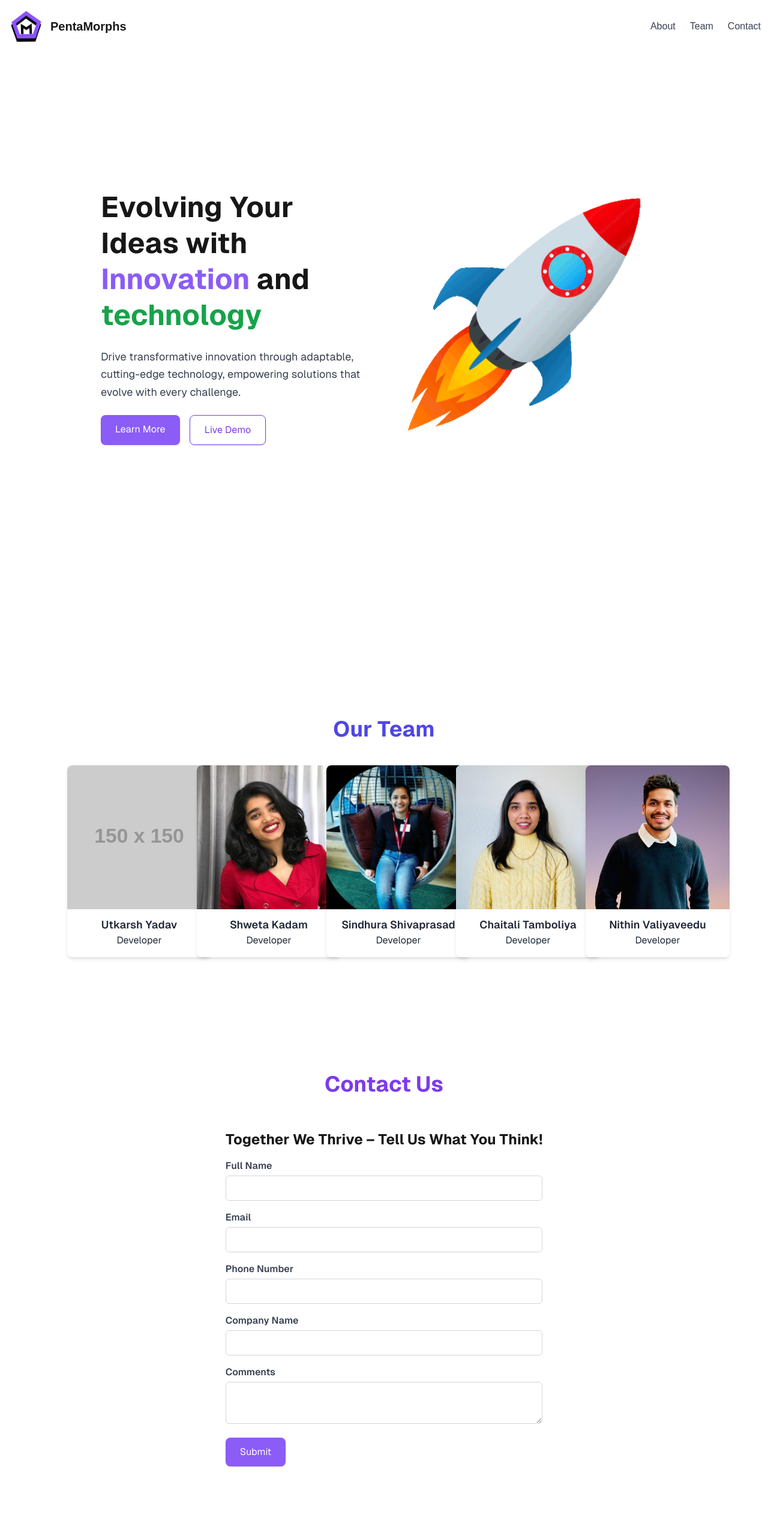
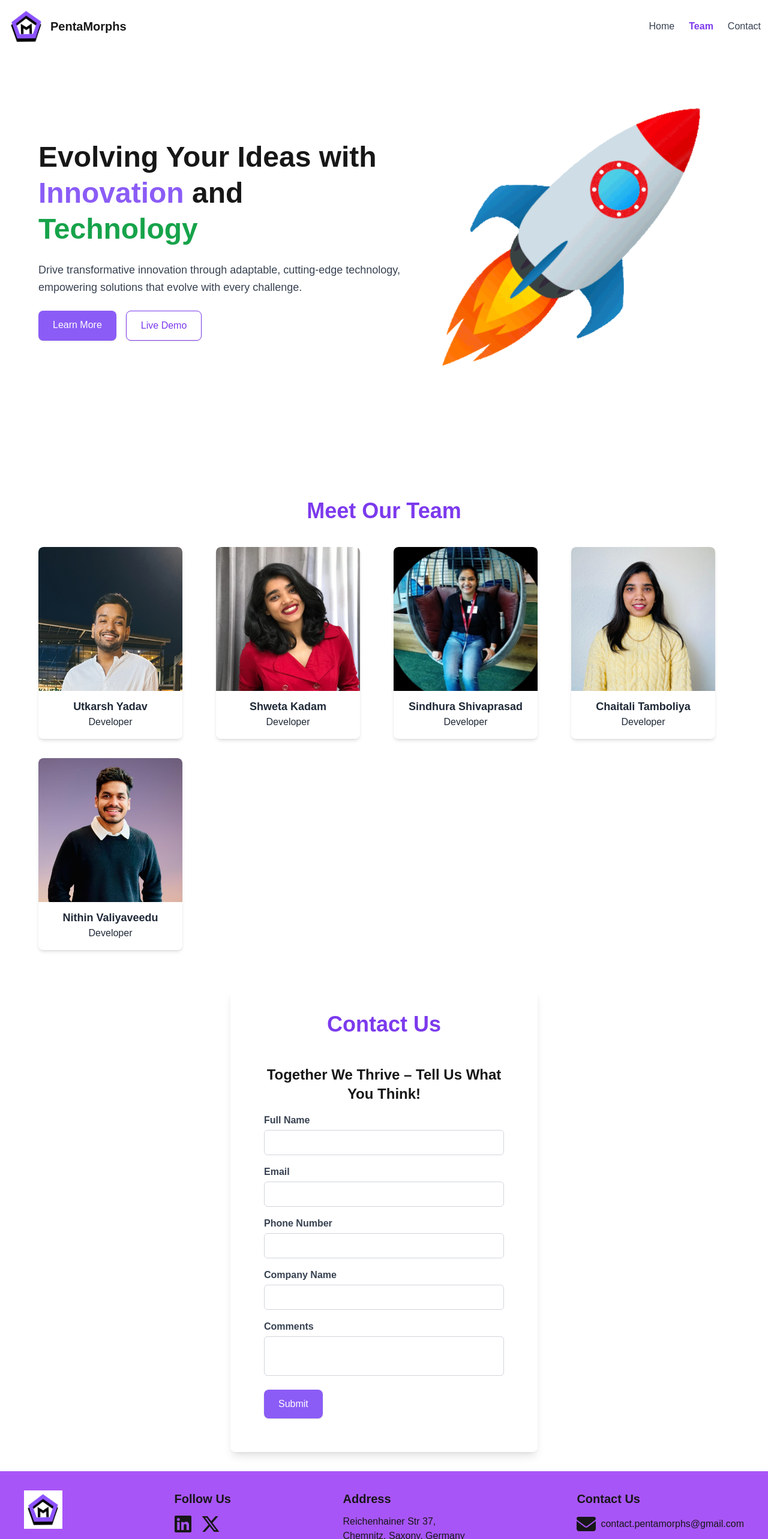
Before and after one commit to Uyadav207/denkMinds, a Next.js app: page / in a window 1280 px wide. Shown: the top 2566 px of the page at 60% size. Built offline with nearby package versions, Linux system fonts and the light colour scheme.

Commit message:
Updated layout implmented different sections with smooth scroll

```diff
--- a/src/app/components/ContactForm.tsx
+++ b/src/app/components/ContactForm.tsx
@@ -3,10 +3,10 @@ import Forms from './forms/Forms';
 
 const ContactForm = () => {
   return (
-    <section id="contactform" className="py-20">
-      <h2 className="text-4xl font-bold text-violet-600 text-center mb-10">Contact Us</h2>
-      <div className="container mx-auto w-full">
-        <div className="flex justify-start">
+    <section id="contactform" className="flex items-center justify-center min-h-screen p-8">
+      <div className="max-w-lg w-full bg-white shadow-lg rounded-lg p-10">
+        <h2 className="text-4xl font-bold text-violet-600 text-center mb-8">Contact Us</h2>
+        <div className="flex justify-center">
           <Forms />
         </div>
       </div>
--- a/src/app/components/Header.tsx
+++ b/src/app/components/Header.tsx
@@ -1,30 +1,44 @@
-'use client'
+'use client';
 
-import React, { useState, useEffect } from 'react'
-import Link from "next/link"
-import Image from 'next/image'
+import React, { useState, useEffect } from 'react';
+import Link from 'next/link';
+import Image from 'next/image';
 
 const Header = () => {
-  const [isScrolled, setIsScrolled] = useState(false)
+  const [isScrolled, setIsScrolled] = useState(false);
+  const [activeSection, setActiveSection] = useState('');
 
   useEffect(() => {
     const handleScroll = () => {
-      if (window.scrollY > 90) {
-        setIsScrolled(true)
-      } else {
-        setIsScrolled(false)
-      }
-    }
+      // Update scroll state
+      setIsScrolled(window.scrollY > 90);
 
-    window.addEventListener('scroll', handleScroll)
-    return () => window.removeEventListener('scroll', handleScroll)
-  }, [])
+      // Determine which section is active based on scroll position
+      const sections = ['home', 'team', 'contactform'];
+      let currentSection = '';
+
+      sections.forEach(section => {
+        const element = document.getElementById(section);
+        if (element) {
+          const rect = element.getBoundingClientRect();
+          if (rect.top >= 0 && rect.top < window.innerHeight / 2) {
+            currentSection = section;
+          }
+        }
+      });
+
+      setActiveSection(currentSection);
+    };
+
+    window.addEventListener('scroll', handleScroll);
+    return () => window.removeEventListener('scroll', handleScroll);
+  }, []);
 
   return (
     <header
-      className={`transition-all duration-700 bg-white ${
-        isScrolled ? 'shadow-md fixed top-0' : ''
-      } w-full z-10 `}
+      className={`transition-all duration-700 bg-white fixed top-0 left-0 w-full z-50 ${
+        isScrolled ? 'shadow-md' : ''
+      }`}
     >
       <div className="container mx-auto flex justify-between items-center p-3">
         <div className="flex items-center space-x-2">
@@ -42,27 +56,33 @@ const Header = () => {
 
         <nav className="flex space-x-6">
           <Link
-            href="#about"
-            className="text-gray-700 hover:text-indigo-600 cursor-pointer"
+            href="#home"
+            className={`cursor-pointer ${
+              activeSection === 'home' ? 'text-violet-600 font-bold' : 'text-gray-700'
+            } hover:text-green-600`}
           >
-            About
+            Home
           </Link>
           <Link
             href="#team"
-            className="text-gray-700 hover:text-indigo-600 cursor-pointer"
+            className={`cursor-pointer ${
+              activeSection === 'team' ? 'text-violet-600 font-bold' : 'text-gray-700'
+            } hover:text-green-600`}
           >
             Team
           </Link>
           <Link
             href="#contactform"
-            className="text-gray-700 hover:text-indigo-600 cursor-pointer"
+            className={`cursor-pointer ${
+              activeSection === 'contactform' ? 'text-violet-600 font-bold' : 'text-gray-700'
+            } hover:text-green-600`}
           >
             Contact
           </Link>
         </nav>
       </div>
     </header>
-  )
-}
+  );
+};
 
-export default Header
+export default Header;
--- a/src/app/components/Home.tsx
+++ b/src/app/components/Home.tsx
@@ -1,14 +1,15 @@
-import Image from "next/image"
-import React from 'react'
+import Image from "next/image";
+import React from 'react';
 
-const Home: React.FC = () => {return (
-  <div className="flex flex-col items-center justify-start min-h-screen py-8">
-    <main className="flex flex-col md:flex-row items-center justify-between w-full max-w-5xl px-8 md:px-10 space-y-8 md:space-y-0 md:space-x-12">
+const Home: React.FC = () => {
+  return (
+    <section id="home" className="flex items-center justify-center min-h-screen p-8">
+      <main className="flex flex-col md:flex-row items-center justify-between w-full max-w-6xl space-y-8 md:space-y-0 md:space-x-12">
         <div className="flex flex-col items-start text-left space-y-6 md:w-2/3">
           <h1 className="text-5xl font-bold leading-tight">
             Evolving Your Ideas with{' '}
             <span className="text-violet-500">Innovation</span> and{' '}
-          <span className="text-green-600">technology</span>
+            <span className="text-green-600">Technology</span>
           </h1>
 
           <p className="mt-2 text-lg text-gray-700 leading-relaxed">
@@ -32,7 +33,7 @@ const Home: React.FC = () => {return (
         </div>
 
         {/* Logo Container */}
-      <div className="flex flex-col justify-end">
+        <div className="flex flex-col justify-center">
           <Image
             src="/rocket.gif"
             alt="logo_rocket"
@@ -43,7 +44,8 @@ const Home: React.FC = () => {return (
           />
         </div>
       </main>
-  </div>
-)}
+    </section>
+  );
+};
 
-export default Home
+export default Home;
--- a/src/app/components/Team.tsx
+++ b/src/app/components/Team.tsx
@@ -1,13 +1,14 @@
-import React from 'react'
-import TeamCard from './cards/TeamCard.tsx'
-import { teamMembers } from '../../data/teamData.ts'
+import React from 'react';
+import TeamCard from './cards/TeamCard';
+import { teamMembers } from '../../data/teamData';
 
 const Team = () => (
-  <section id="team" className="py-20">
-    <h2 className="text-4xl font-bold text-indigo-600 text-center mb-10">
-      Our Team
+  <section id="team" className="flex items-center justify-center min-h-screen bg-gray- p-8">
+    <div className="max-w-6xl w-full">
+      <h2 className="text-4xl font-bold text-violet-600 text-center mb-10">
+        Meet Our Team
       </h2>
-    <div className="container mx-auto grid grid-cols-1 sm:grid-cols-2 md:grid-cols-3 lg:grid-cols-5 gap-6">
+      <div className="grid grid-cols-1 sm:grid-cols-2 md:grid-cols-3 lg:grid-cols-4 gap-8">
         {teamMembers.map((member, index) => (
           <TeamCard
             key={index}
@@ -19,7 +20,8 @@ const Team = () => (
           />
         ))}
       </div>
+    </div>
   </section>
-)
+);
 
-export default Team
+export default Team;
--- a/src/app/components/forms/Forms.tsx
+++ b/src/app/components/forms/Forms.tsx
@@ -65,7 +65,7 @@ const Forms: React.FC = () => {
 
   return (
     <div className="container mx-auto p-4">
-      <h2 className="text-2xl font-bold mb-4">Together We Thrive – Tell Us What You Think!</h2>
+      <h2 className="text-2xl font-bold mb-4 text-center">Together We Thrive – Tell Us What You Think!</h2>
 
       <Formik
         initialValues={initialValues}
@@ -74,66 +74,25 @@ const Forms: React.FC = () => {
       >
         {({ isSubmitting }) => (
           <Form className="w-full text-left">
-            <div className="mb-4 w-full">
-              <label htmlFor="name" className="block font-semibold text-gray-700 text-left">Full Name</label>
-              <Field
-                type="text"
-                name="name"
-                id="name"
-                className="mt-1 w-full px-4 py-2 border border-gray-300 rounded-md focus:outline-none focus:ring-2 focus:ring-purple-500"
-                required
-              />
-              <ErrorMessage name="name" component="div" className="text-red-500 text-sm mt-1" />
-            </div>
-
-            <div className="mb-4 w-full">
-              <label htmlFor="email" className="block font-semibold text-gray-700 text-left">Email</label>
-              <Field
-                type="email"
-                name="email"
-                id="email"
-                className="mt-1 w-full px-4 py-2 border border-gray-300 rounded-md focus:outline-none focus:ring-2 focus:ring-purple-500"
-                required
-              />
-              <ErrorMessage name="email" component="div" className="text-red-500 text-sm mt-1" />
-            </div>
-
-            <div className="mb-4 w-full">
-              <label htmlFor="phone" className="block font-semibold text-gray-700 text-left">Phone Number</label>
-              <Field
-                type="text"
-                name="phone"
-                id="phone"
-                className="mt-1 w-full px-4 py-2 border border-gray-300 rounded-md focus:outline-none focus:ring-2 focus:ring-purple-500"
-                required
-              />
-              <ErrorMessage name="phone" component="div" className="text-red-500 text-sm mt-1" />
-            </div>
-
-            <div className="mb-4 w-full">
-              <label htmlFor="company" className="block font-semibold text-gray-700 text-left">Company Name</label>
-              <Field
-                type="text"
-                name="company"
-                id="company"
-                className="mt-1 w-full px-4 py-2 border border-gray-300 rounded-md focus:outline-none focus:ring-2 focus:ring-purple-500"
-                required
-              />
-              <ErrorMessage name="company" component="div" className="text-red-500 text-sm mt-1" />
-            </div>
-
-            <div className="mb-4 w-full">
-              <label htmlFor="comments" className="block font-semibold text-gray-700 text-left">Comments</label>
-              <Field
-                as="textarea"
-                name="comments"
-                id="comments"
-                className="mt-1 w-full px-4 py-2 border border-gray-300 rounded-md focus:outline-none focus:ring-2 focus:ring-purple-500"
-                style={{ minHeight: '70px' }}
-                required
-              />
-              <ErrorMessage name="comments" component="div" className="text-red-500 text-sm mt-1" />
-            </div>
+            {[
+              { label: 'Full Name', name: 'name', type: 'text' },
+              { label: 'Email', name: 'email', type: 'email' },
+              { label: 'Phone Number', name: 'phone', type: 'text' },
+              { label: 'Company Name', name: 'company', type: 'text' },
+              { label: 'Comments', name: 'comments', type: 'textarea' },
+            ].map(({ label, name, type }) => (
+              <div className="mb-4 w-full" key={name}>
+                <label htmlFor={name} className="block font-semibold text-gray-700 text-left">{label}</label>
+                <Field
+                  as={type === 'textarea' ? 'textarea' : 'input'}
+                  name={name}
+                  id={name}
+                  className={`mt-1 w-full px-4 py-2 border border-gray-300 rounded-md transition duration-300 ease-in-out focus:outline-none focus:ring-2 focus:ring-purple-500 ${type === 'textarea' ? 'resize-none' : ''}`}
+                  required
+                />
+                <ErrorMessage name={name} component="div" className="text-red-500 text-sm mt-1" />
+              </div>
+            ))}
 
             <div>
               <button
--- a/src/app/globals.css
+++ b/src/app/globals.css
@@ -31,3 +31,22 @@ body {
   background-size: 200% 200%;
   animation: gradient-animation 3s ease infinite;
 }
+html, body {
+  scroll-behavior: smooth;
+  margin: 0;
+  padding: 0;
+}
+
+section {
+  width: 100%;
+}
+
+
+input, textarea {
+  transition: border-color 0.3s ease, box-shadow 0.3s ease;
+}
+
+input:focus, textarea:focus {
+  border-color: #5c6bc0;
+  box-shadow: 0 0 5px rgba(92, 107, 192, 0.5);
+}
--- a/src/app/page.tsx
+++ b/src/app/page.tsx
@@ -1,24 +1,21 @@
-import Home from "./components/Home";
-import Header from "./components/Header";
-import Team from "./components/Team";
-import Footer from "./components/Footer";
+import React from "react"
+import Home from "./components/Home"
+import Team from "./components/Team"
+import ContactForm from "./components/ContactForm"
 
-import '@fortawesome/fontawesome-svg-core/styles.css'; // Import Font Awesome CSS
-import { config } from '@fortawesome/fontawesome-svg-core';
-config.autoAddCss = false; // Prevents Font Awesome from adding its own CSS
-import './utils/fontawesome'; // Import the file where all icons are added
-import ContactForm from "./components/ContactForm";
+import "@fortawesome/fontawesome-svg-core/styles.css"
+import { config } from "@fortawesome/fontawesome-svg-core"
+config.autoAddCss = false
+import "./utils/fontawesome"
 
+const Dashboard: React.FC = () => {
+  return (
+    <>
+      <Home />
+      <Team />
+      <ContactForm />
+    </>
+  )
+}
 
-
-export default function Dashboard() {
-  return (
-    <div className="grid grid-rows-[20px_1fr_20px] items-center justify-items-center min-h-screen gap-16 sm:p-20 font-[family-name:var(--font-geist-sans)]">
-    <main className="flex flex-col gap-8 row-start-2 items-center sm:items-center p-8 pb-20">
-    <Home />
-    <Team />
-    <ContactForm />
-    </main>
-  </div>
-  );
-}
+export default Dashboard
--- a/src/data/teamData.ts
+++ b/src/data/teamData.ts
@@ -1,38 +1,37 @@
 export const teamMembers = [
   {
-    name: 'Utkarsh Yadav',
-    role: 'Developer',
-    image: 'https://via.placeholder.com/150',
-    linkedinUrl: 'https://www.linkedin.com/in/yadavutkarsh',
-    githubUrl:'https://github.com/Uyadav207'
-
+    name: "Utkarsh Yadav",
+    role: "Developer",
+    image: "/TeamImages/utkarsh-yadav.jpeg",
+    linkedinUrl: "https://www.linkedin.com/in/yadavutkarsh",
+    githubUrl: "https://github.com/Uyadav207",
   },
   {
-    name: 'Shweta Kadam',
-    role: 'Developer',
-    image: '/TeamImages/shweta-kadam.jpg',
-    linkedinUrl: 'https://www.linkedin.com/in/shweta-kadam-726875193/',
-    githubUrl:'https://github.com/kadamshweta11'
+    name: "Shweta Kadam",
+    role: "Developer",
+    image: "/TeamImages/shweta-kadam.jpg",
+    linkedinUrl: "https://www.linkedin.com/in/shweta-kadam-726875193/",
+    githubUrl: "https://github.com/kadamshweta11",
   },
   {
-    name: 'Sindhura Shivaprasad',
-    role: 'Developer',
-    image: '/TeamImages/sindhura-shivaprasad.jpg',
-    linkedinUrl: 'https://www.linkedin.com/in/sindhura-s-9a55731b4/',
-    githubUrl:'https://github.com/Sindhura492'
+    name: "Sindhura Shivaprasad",
+    role: "Developer",
+    image: "/TeamImages/sindhura-shivaprasad.jpg",
+    linkedinUrl: "https://www.linkedin.com/in/sindhura-s-9a55731b4/",
+    githubUrl: "https://github.com/Sindhura492",
   },
   {
-    name: 'Chaitali Tamboliya',
-    role: 'Developer',
-    image: '/TeamImages/chaitali-tamboliya.jpg',
-    linkedinUrl: 'https://www.linkedin.com/in/chaitali-tamboliya/',
-    githubUrl:'https://github.com/chaitali-1805/'
+    name: "Chaitali Tamboliya",
+    role: "Developer",
+    image: "/TeamImages/chaitali-tamboliya.jpg",
+    linkedinUrl: "https://www.linkedin.com/in/chaitali-tamboliya/",
+    githubUrl: "https://github.com/chaitali-1805/",
   },
   {
-    name: 'Nithin Valiyaveedu',
-    role: 'Developer',
-    image: '/TeamImages/nithin-valiyaveedu.jpg',
-    linkedinUrl: 'https://www.linkedin.com/in/nithin-valiyaveedu/',
-    githubUrl:'https://github.com/Nithin-Valiyaveedu'
-  }
+    name: "Nithin Valiyaveedu",
+    role: "Developer",
+    image: "/TeamImages/nithin-valiyaveedu.jpg",
+    linkedinUrl: "https://www.linkedin.com/in/nithin-valiyaveedu/",
+    githubUrl: "https://github.com/Nithin-Valiyaveedu",
+  },
 ]
```
Also changed, not shown: public/TeamImages/utkarsh-yadav.jpeg (added). Lines whose indentation alone changed are shown as unchanged.
